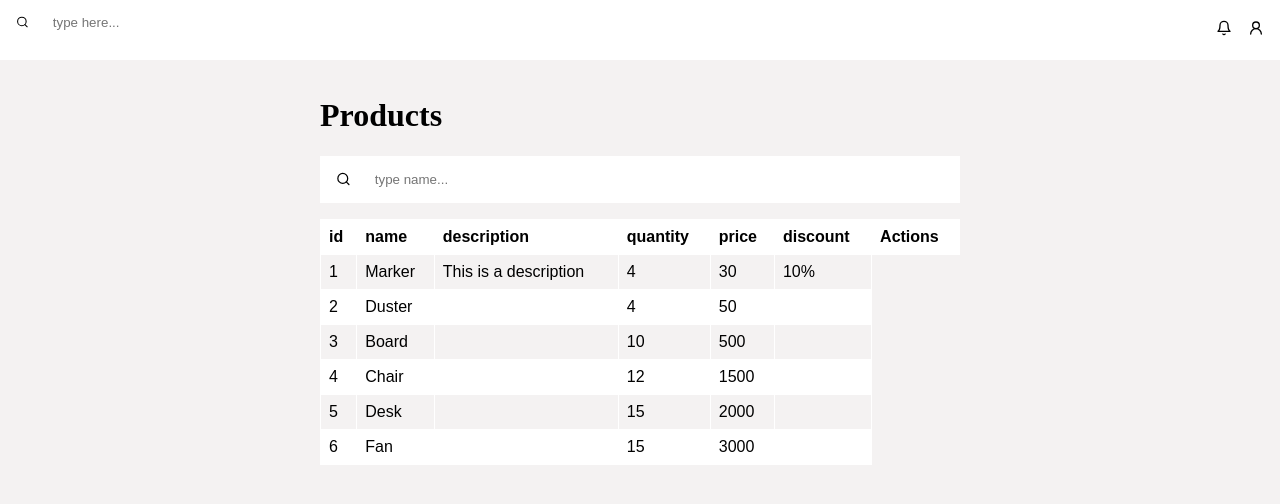
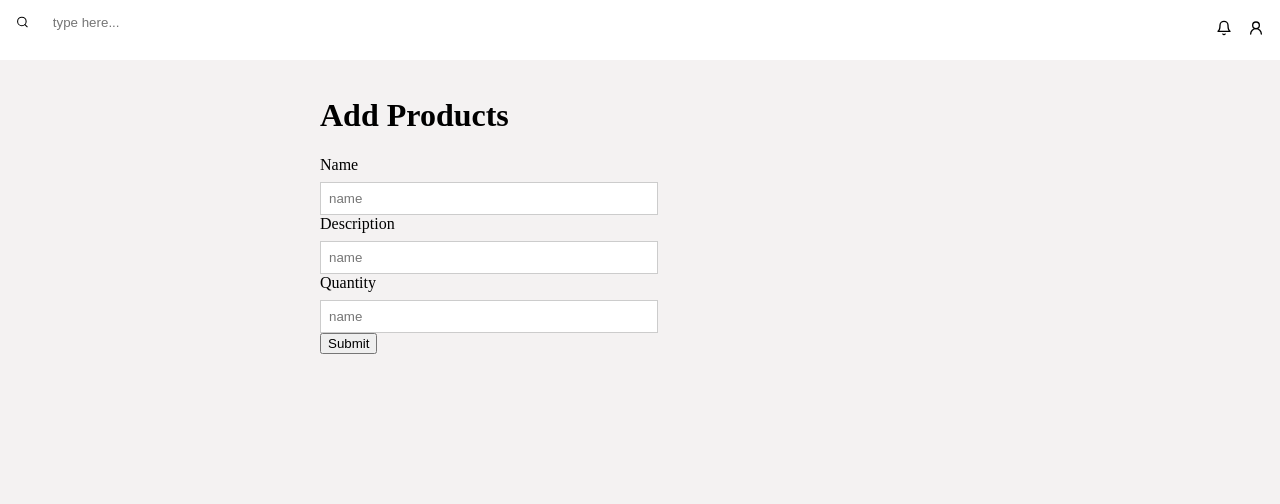
Before and after one commit to nitesh-cloveit/bhadra-ims-frontend, a React (Vite) app: page / in a window 1280 px wide. Shown: the top 504 px of the page. Built offline with nearby package versions, Linux system fonts and the light colour scheme.

Commit message:
add form

```diff
--- a/src/App.tsx
+++ b/src/App.tsx
@@ -1,12 +1,14 @@
 import "./App.css";
 import Header from "./components/header";
 import Table from "./components/table";
+import Formmmm from "./components/form";
 
 function App() {
   return (
     <div style={{ display: "flex", flexDirection: "column", gap: 16 }}>
       <Header />
-      <Table />
+      {/* <Table /> */}
+      <Formmmm />
     </div>
   );
 }
--- /dev/null
+++ b/src/components/customInput.tsx
@@ -0,0 +1,20 @@
+interface CustomInputProps {
+  label: string,
+  setValue: (value: string) => void
+}
+const CustomInput = ({ label, setValue }: CustomInputProps) => {
+  // const [input, setInput] = useState<string>("");
+  return (
+    <div className="item">
+      <label htmlFor="name">{label}</label>
+      <input
+        name="name"
+        type="text"
+        placeholder="name"
+        onChange={(e) => setValue(e.target.value)}
+      />
+    </div>
+  );
+};
+
+export default CustomInput;
--- /dev/null
+++ b/src/components/form.css
@@ -0,0 +1,16 @@
+.form, .container {
+  width: 50%;
+  margin: auto;
+}
+
+.item {
+  display: flex;
+  flex-direction: column;
+  gap: 0.5rem;
+}
+
+.item input {
+  padding: 0.5rem;
+  border: 1px solid #ccc;
+  width: 50%;
+}
--- /dev/null
+++ b/src/components/form.tsx
@@ -0,0 +1,29 @@
+import { useState } from "react";
+import CustomInput from "./customInput";
+import "./form.css";
+
+const Form = () => {
+  const [name, setName] = useState("");
+  const [description, setDescription] = useState("");
+  const [quantity, setQuantity] = useState("");
+
+  const handleSubmit = (e: any) => {
+    e.preventDefault();
+    console.log(name, description, quantity);
+  }
+
+
+  return (
+    <div className="form container">
+      <h1>Add Products</h1>
+      <form>
+        <CustomInput label="Name" setValue={setName} />
+        <CustomInput label="Description" setValue={setDescription} />
+        <CustomInput label="Quantity" setValue={setQuantity} />
+        <button type="submit" onClick={handleSubmit}>Submit</button>
+      </form>
+    </div>
+  )
+}
+export default Form; // default export
+// export { Form }; // named export or module export
--- a/src/components/table.tsx
+++ b/src/components/table.tsx
@@ -31,7 +31,6 @@ const Table = () => {
   return (
     <div style={{ width: "50%", margin: "auto" }}>
       <h1>Products</h1>
-      {false && <p>TRUE</p>}
       <div className="search-container">
         <Search width={16} height={16} className="icon search" />
         <input
```
Also changed, not shown: src/components/counter.tsx (+4 -4 lines).
